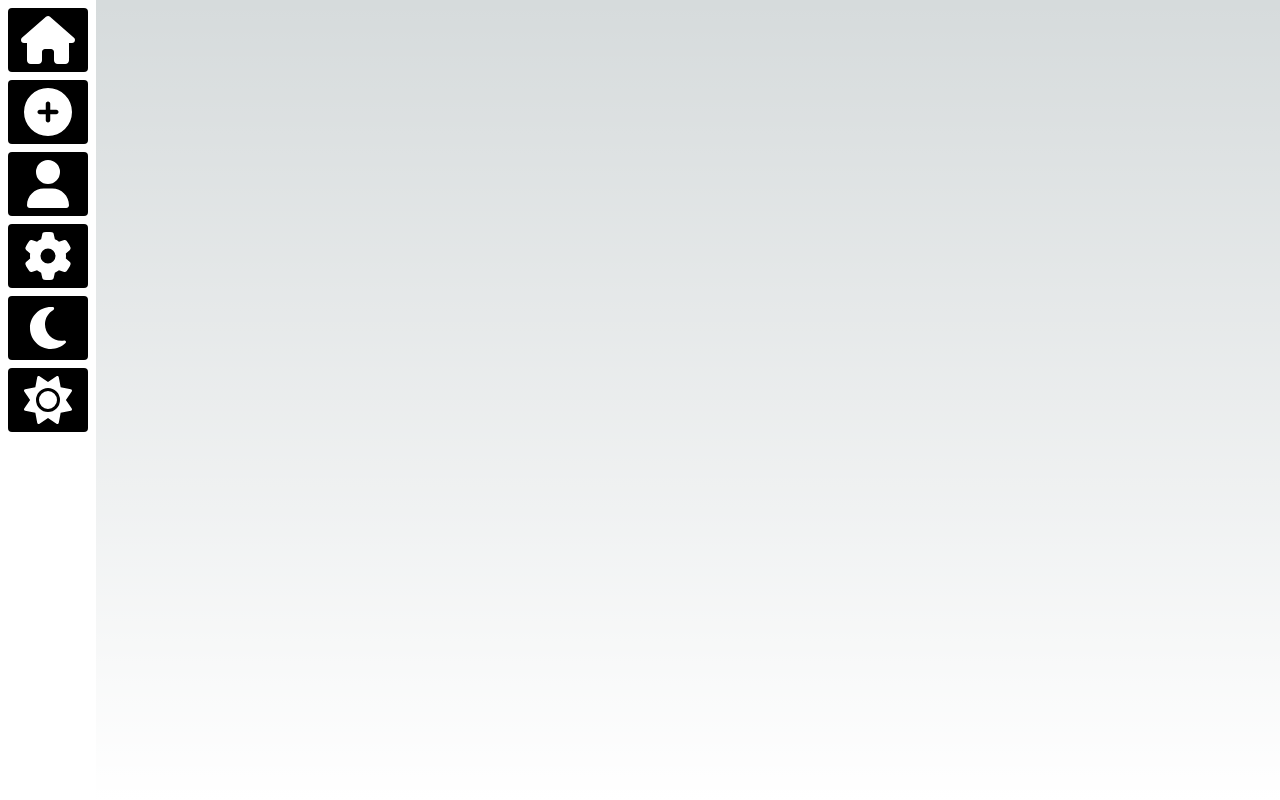
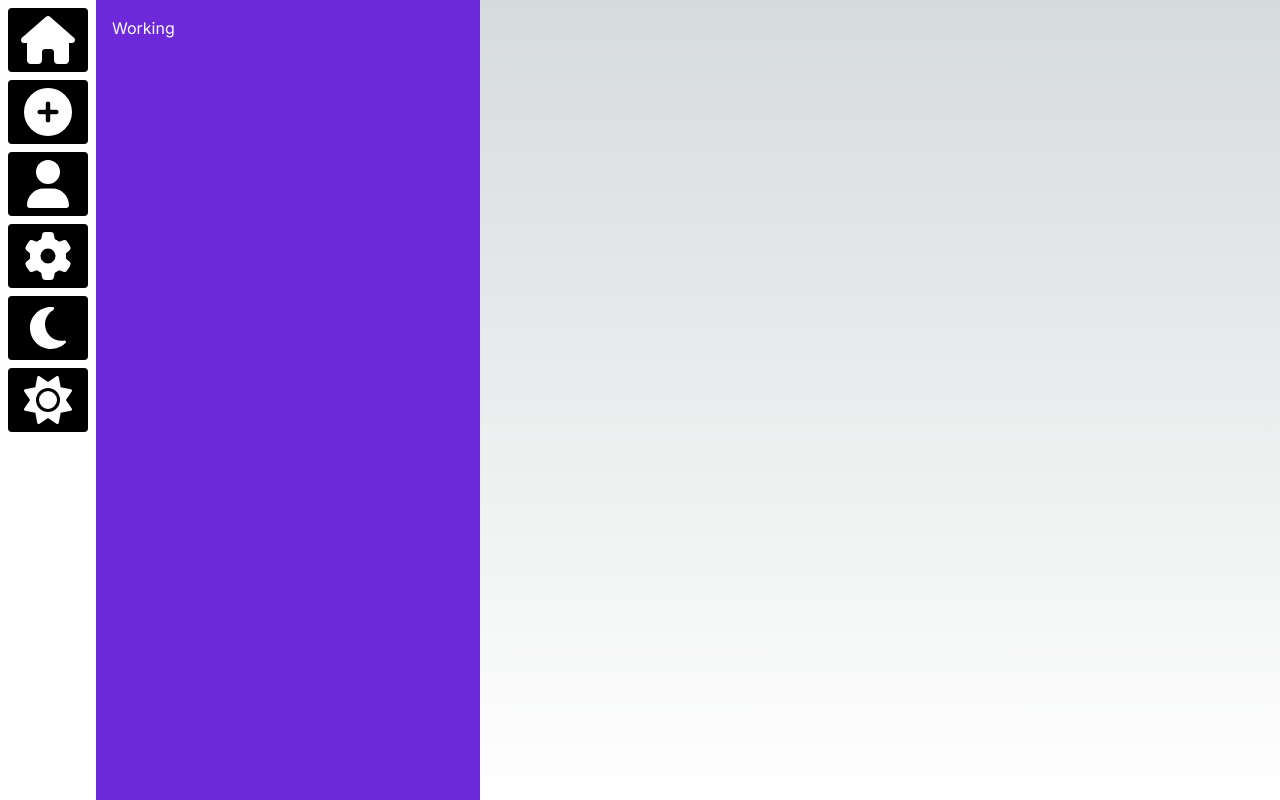
Before and after one commit to 11amanraj/expense-manager, a Next.js app: page / in a window 1280 px wide. Both pictures are taken after a click on the item 48 px from the left and 112 px from the top of the page. Built offline with nearby package versions, Linux system fonts and the light colour scheme.

Commit message:
Added Drawer component

```diff
--- /dev/null
+++ b/components/Drawer.tsx
@@ -0,0 +1,11 @@
+import React from 'react'
+
+export default function Drawer({
+    children,
+  }: {
+    children: React.ReactNode
+  }) {
+  return (
+    <div className='bg-violet-700 text-white absolute mx-2 md:mx-0 my-2 md:my-0 rounded-lg md:rounded-none px-4 py-4 left-0 right-0 top-20 h-96 md:left-24 md:top-0 md:h-screen md:w-96'>{children}</div>
+  )
+}
--- a/components/NavBar.tsx
+++ b/components/NavBar.tsx
@@ -1,18 +1,29 @@
+'use client';
+
 import { FontAwesomeIcon } from '@fortawesome/react-fontawesome'
 import { faHouse, faCirclePlus, faUser, faGear, faSun, faMoon } from '@fortawesome/free-solid-svg-icons'
 import '@styles/navbar.css'
+import { useState } from 'react'
+import Drawer from './Drawer';
 
 export default function NavBar() {
+    const [showDrawer, setShowDrawer] = useState(false)
+
+    const drawerHandler = () => {
+        setShowDrawer(prev => !prev)
+    }
+
   return (
     <nav className="bg-white text-red-800 px-2 py-2 md:h-screen md:w-24">
         <ul className="nav_list">
             <li><FontAwesomeIcon icon={faHouse}/></li>
-            <li><FontAwesomeIcon icon={faCirclePlus}/></li>
-            <li><FontAwesomeIcon icon={faUser}/></li>
-            <li><FontAwesomeIcon icon={faGear}/></li>
+            <li onClick={drawerHandler}><FontAwesomeIcon icon={faCirclePlus}/></li>
+            <li onClick={drawerHandler}><FontAwesomeIcon icon={faUser}/></li>
+            <li onClick={drawerHandler}><FontAwesomeIcon icon={faGear}/></li>
             <li><FontAwesomeIcon icon={faMoon}/></li>
             <li><FontAwesomeIcon icon={faSun}/></li>
         </ul>
+        {showDrawer && <Drawer>Working</Drawer>}
     </nav>
   )
 }
--- a/styles/navbar.css
+++ b/styles/navbar.css
@@ -1,4 +1,5 @@
 .nav_list {
+    position: relative;
     @apply flex justify-between gap-2 flex-row md:flex-col
 }
 
```
